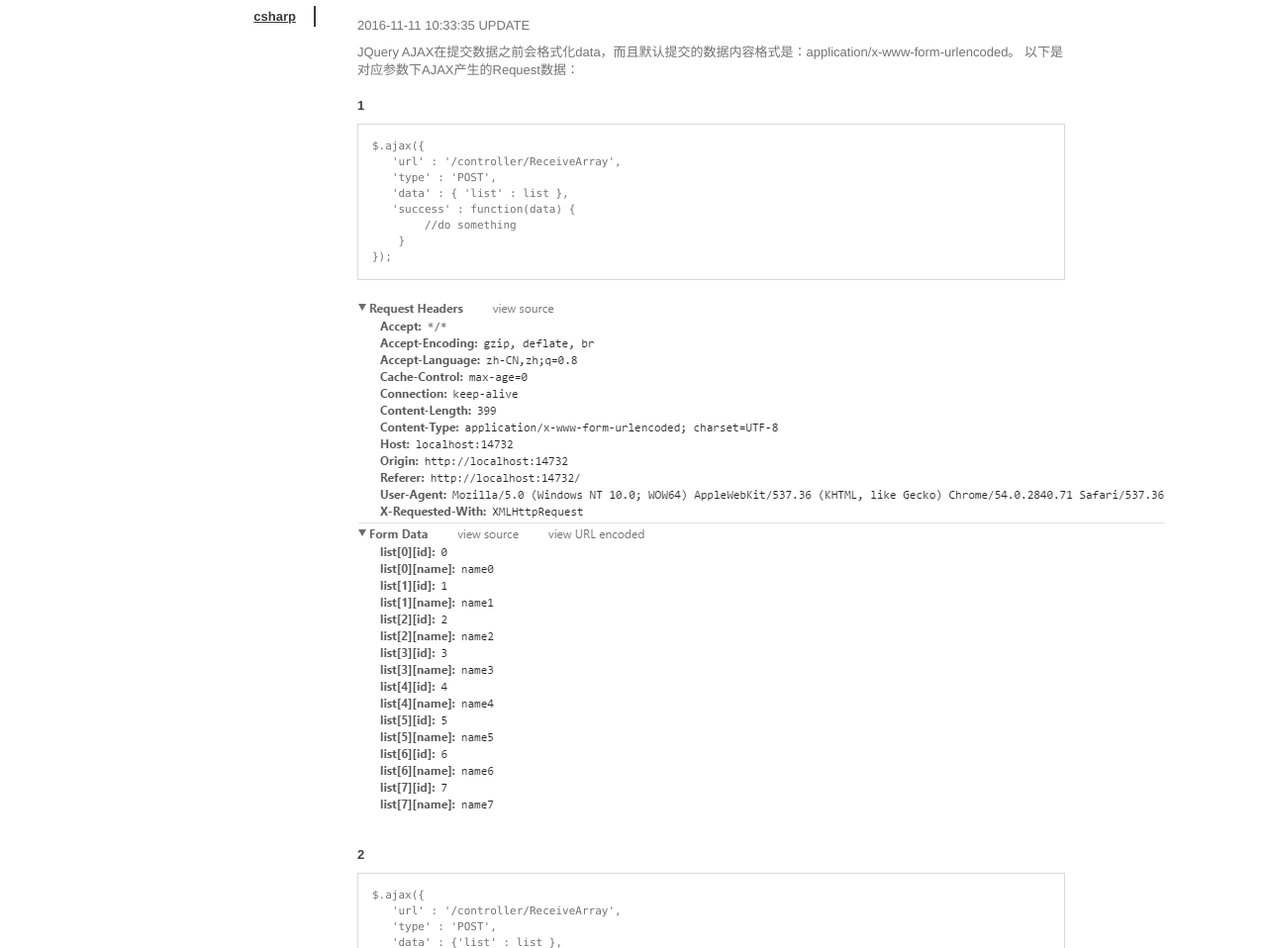
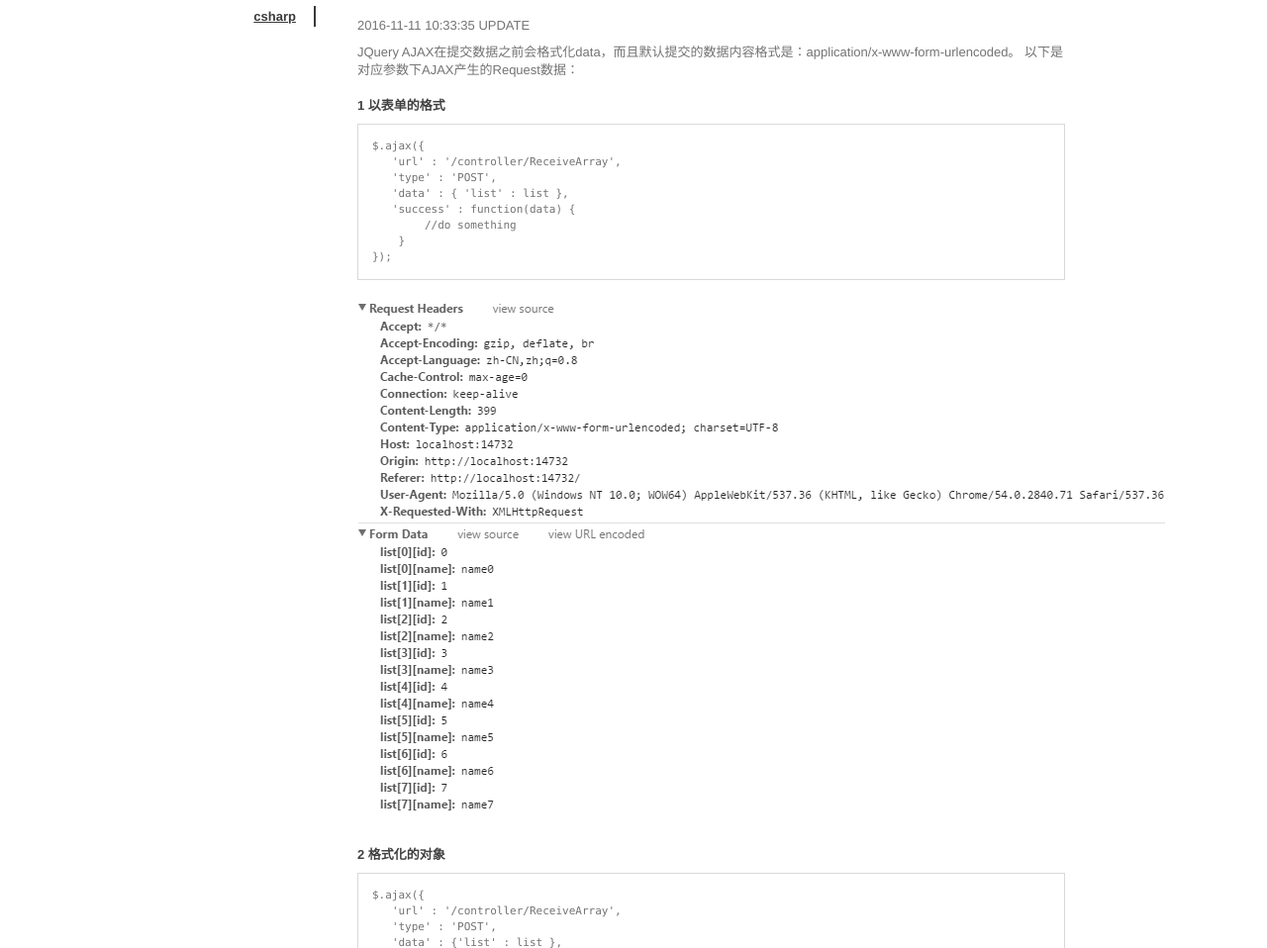
Before and after one commit to lauriezc/note, a Jekyll site: the page built from _posts/csharp/2016-11-06-MVC4-AJAX-POST-Array.md, in a window 1280 px wide and 1400 px high, scrolled down 1043 px. Shown: the part 161-1119 px from the top of the window at 99% size. Built offline with Jekyll 4.4.1, drawn with Linux system fonts in a browser that asks for light colours; nearby versions of some CDN libraries; comment, search, counter and statistics services are not loaded.

Commit message:
change subtitle

```diff
--- a/_posts/csharp/2016-11-06-MVC4-AJAX-POST-Array.md
+++ b/_posts/csharp/2016-11-06-MVC4-AJAX-POST-Array.md
@@ -85,7 +85,7 @@ MVC4下要将list对象格式化成字符串,将contentType头设置成json格
 JQuery AJAX在提交数据之前会格式化data，而且默认提交的数据内容格式是：application/x-www-form-urlencoded。
 以下是对应参数下AJAX产生的Request数据：
 
-###### 1
+###### 1 以表单的格式
 
     $.ajax({
        'url' : '/controller/ReceiveArray',
@@ -99,7 +99,7 @@ JQuery AJAX在提交数据之前会格式化data，而且默认提交的数据
 
 ![请求信息](https://github.com/lauriezc/note/raw/master/resource/image/simple.png)
 
-###### 2
+###### 2 格式化的对象
 
 
     $.ajax({
@@ -116,7 +116,7 @@ JQuery AJAX在提交数据之前会格式化data，而且默认提交的数据
 
 ![请求信息](https://github.com/lauriezc/note/raw/master/resource/image/nostringify.png)
 
-###### 3
+###### 3 json格式
 
 
     $.ajax({
```
